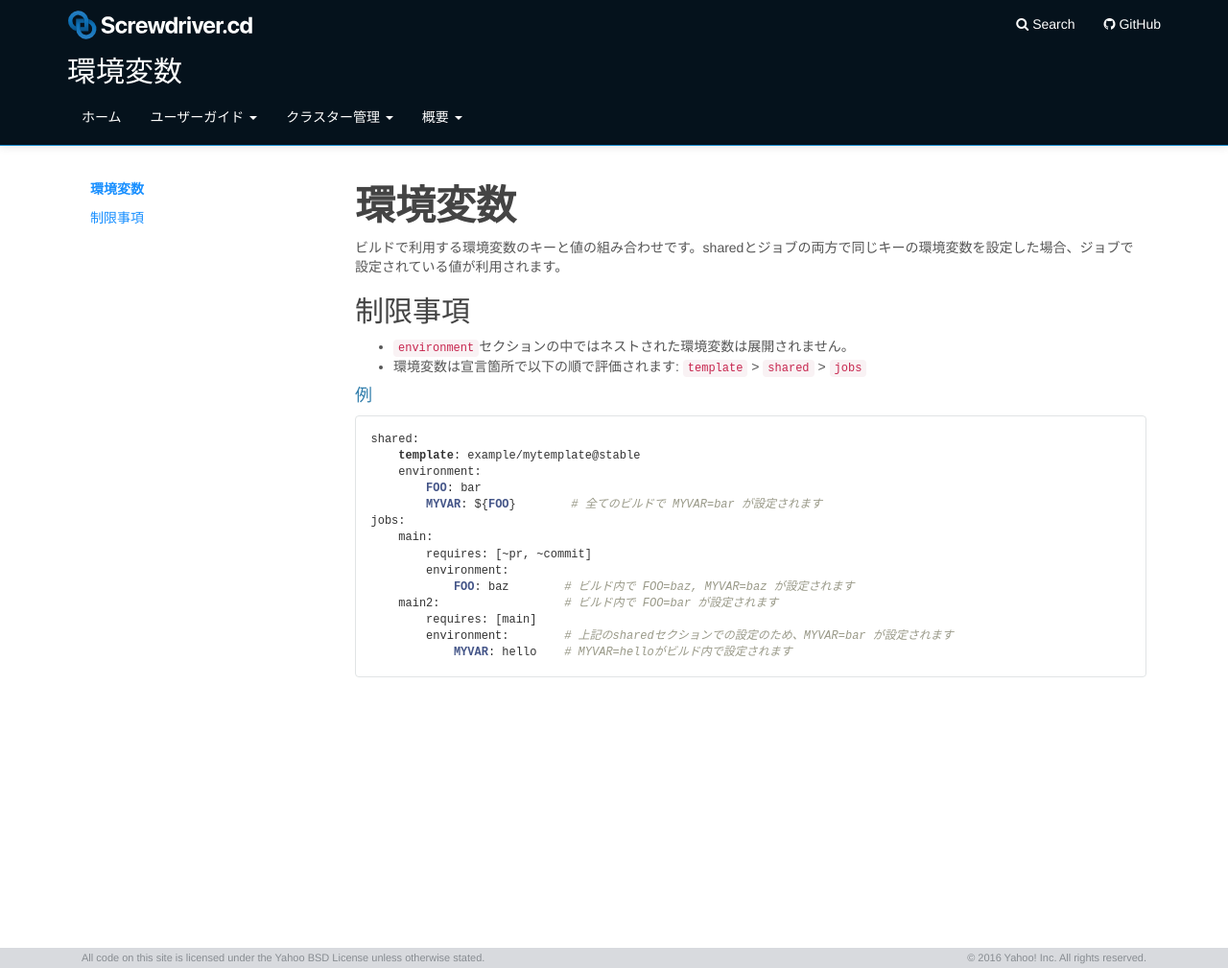
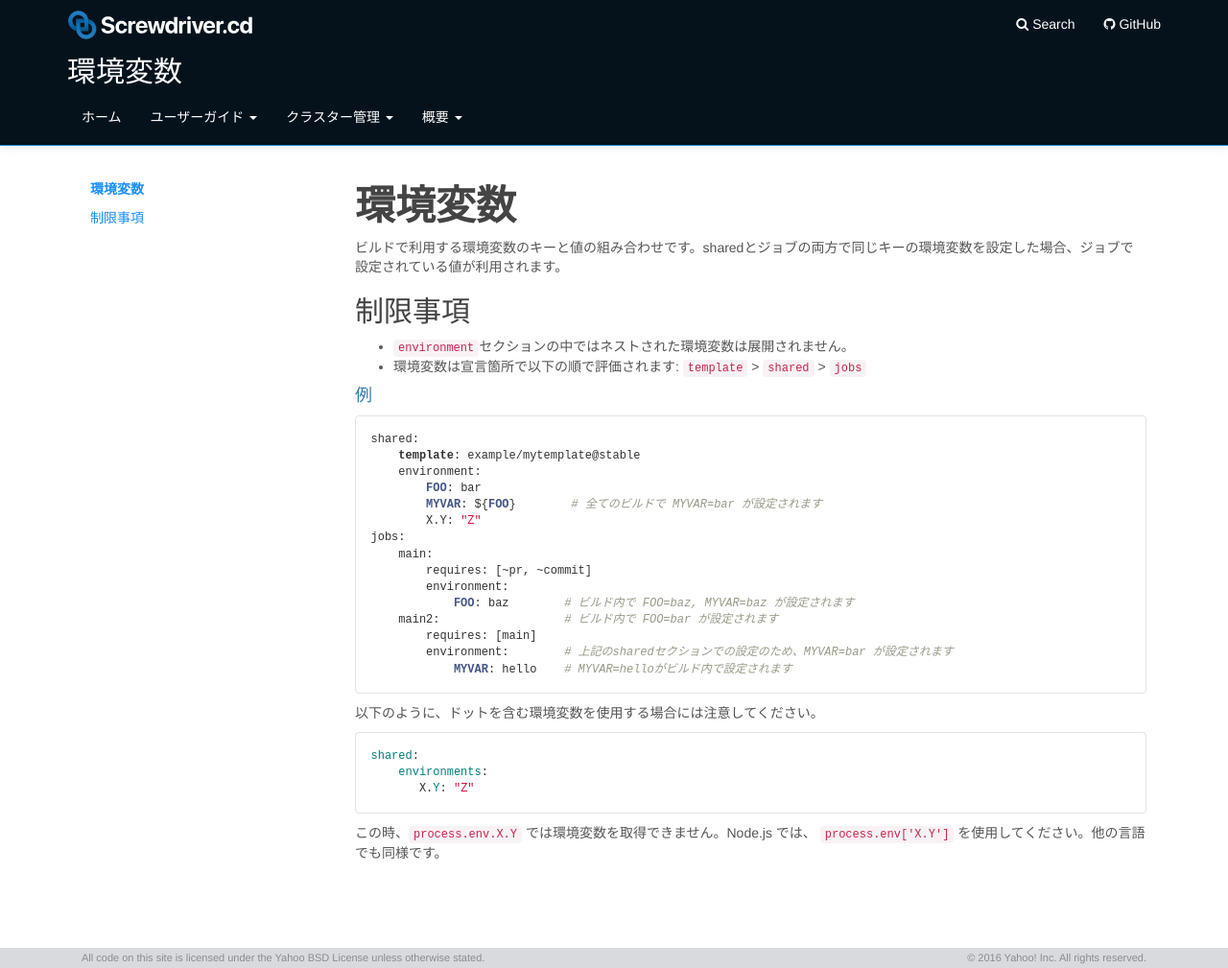
Before and after one commit to screwdriver-cd/guide, a Jekyll site: the page built from docs/ja/user-guide/configuration/environment.md, in a window 1280 px wide and 1009 px high. Shown: the whole window at 96% size. Built offline with Jekyll 4.4.1, drawn with Linux system fonts in a browser that asks for light colours.

Commit message:
docs: update japanese translation 20200116 (#347)
Co-authored-by: Jithin Emmanuel <jithin1987@gmail.com>

````diff
--- a/docs/ja/user-guide/configuration/environment.md
+++ b/docs/ja/user-guide/configuration/environment.md
@@ -27,6 +27,7 @@ shared:
     environment:
         FOO: bar
         MYVAR: ${FOO}        # 全てのビルドで MYVAR=bar が設定されます
+        X.Y: "Z"
 jobs:
     main:
         requires: [~pr, ~commit]
@@ -37,3 +38,13 @@ jobs:
         environment:        # 上記のsharedセクションでの設定のため、MYVAR=bar が設定されます
             MYVAR: hello    # MYVAR=helloがビルド内で設定されます
 ```
+
+以下のように、ドットを含む環境変数を使用する場合には注意してください。
+
+```yaml
+shared:
+    environments:
+       X.Y: "Z"
+```
+
+この時、`process.env.X.Y` では環境変数を取得できません。Node.js では、 `process.env['X.Y']` を使用してください。他の言語でも同様です。
````
Also changed, not shown: docs/ja/user-guide/configuration/annotations.md (+1 -1 lines), docs/ja/user-guide/environment-variables.md (+9 -0 lines).
